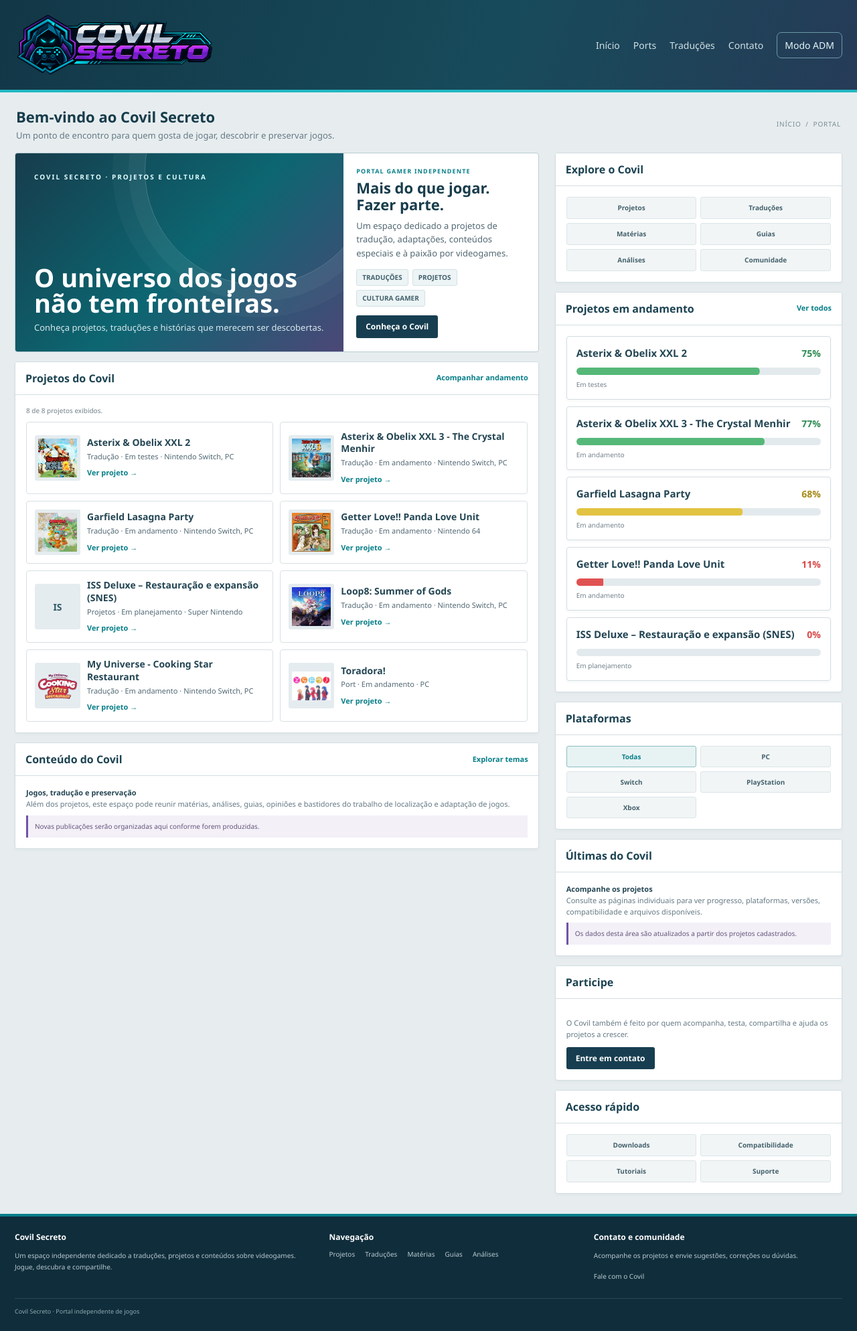
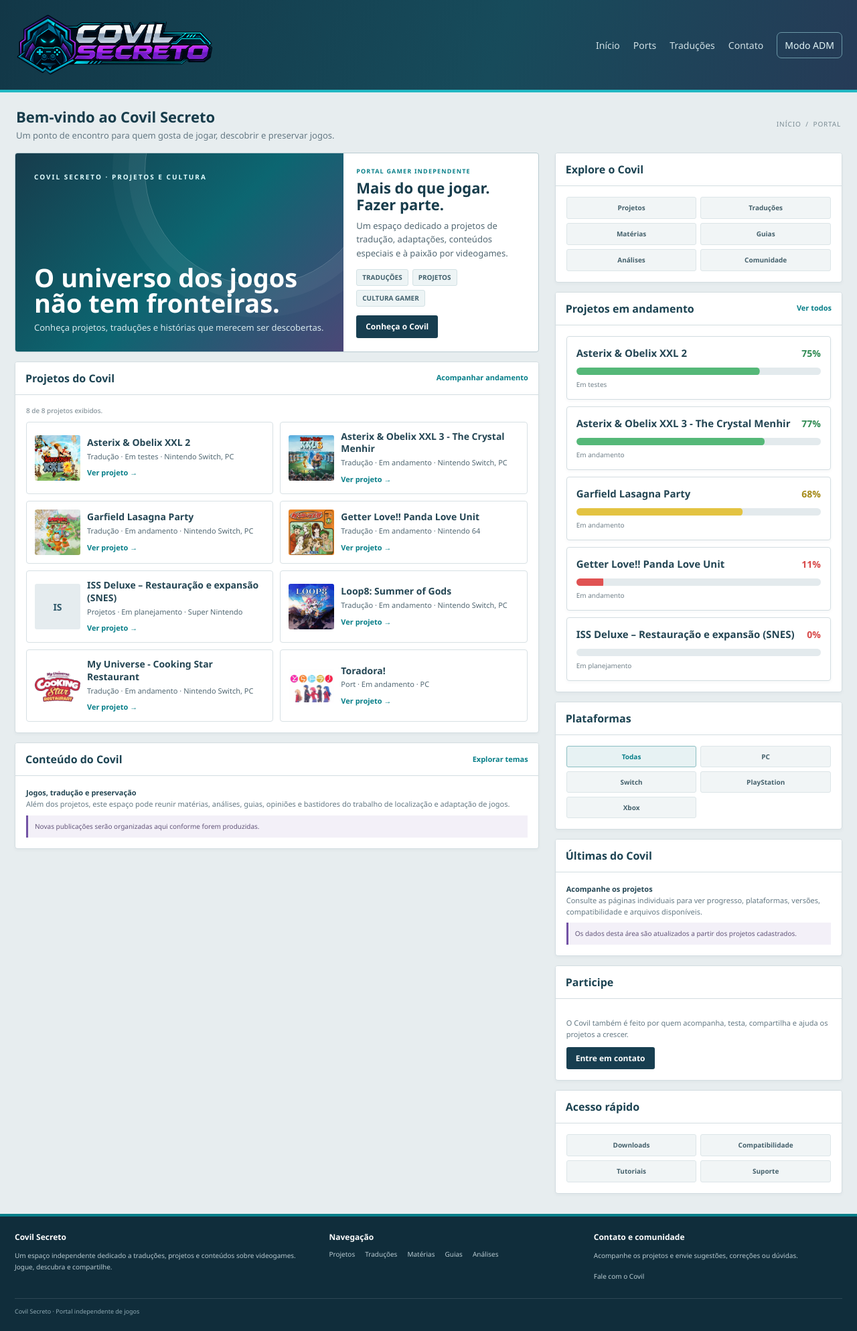
Before and after one commit to TemplarioK1/covil-secreto, a Jekyll site: the page built from index.html, in a window 1280 px wide. Shown: the whole page at 67% size. Built offline with Jekyll 4.4.1, drawn with Linux system fonts in a browser that asks for light colours.

Commit message:
Remove fundo e margem dos ícones da página inicial

```diff
--- a/index.html
+++ b/index.html
@@ -21,7 +21,7 @@
 .kicker{font-size:9px;font-weight:800;letter-spacing:.13em;color:var(--teal);text-transform:uppercase}.project-feature{background:#fff;border:1px solid #b9cbd1;border-radius:4px;overflow:hidden;display:grid;grid-template-columns:minmax(0,1.35fr) minmax(220px,.8fr);min-height:252px}
 .feature-art{position:relative;min-height:252px;background:linear-gradient(135deg,#173c4c,#0c6671 52%,#4c4777);overflow:hidden}.feature-art:before{content:"";position:absolute;width:340px;height:340px;border-radius:50%;border:1px solid #ffffff35;right:-45px;top:-145px;box-shadow:0 0 0 24px #ffffff0b,0 0 0 48px #ffffff08}.art-mark{position:absolute;left:28px;top:28px;color:#dffcff;font-size:10px;letter-spacing:.2em;font-weight:800}.art-title{position:absolute;left:28px;right:24px;bottom:25px;color:white}.art-title strong{display:block;font-size:clamp(24px,3vw,38px);line-height:1.02;max-width:460px}.art-title span{display:block;margin-top:8px;color:#d7e8ed;font-size:13px}
 .feature-copy{padding:20px 19px;display:flex;flex-direction:column;justify-content:center}.feature-copy h2{font-size:22px;line-height:1.15;margin:6px 0 8px;color:#183d4c}.feature-copy p{font-size:12px;color:#607580;line-height:1.6;margin:0 0 13px}.tags{display:flex;gap:6px;flex-wrap:wrap;margin-bottom:13px}.tag{display:inline-flex;align-items:center;font-size:10px;line-height:1.3;padding:5px 8px;background:#edf4f5;border:1px solid #d2e1e4;color:#42616d;border-radius:3px;font-weight:700}.action{display:inline-flex;align-items:center;justify-content:center;align-self:flex-start;background:#173e50;color:#fff;padding:9px 14px;border:0;border-radius:3px;font-size:12px;line-height:1.3;font-weight:700}.action:hover{background:var(--teal)}
-.tiles{display:grid;grid-template-columns:repeat(2,minmax(0,1fr));gap:10px}.tile{border:1px solid #d7e0e4;border-radius:3px;background:#fbfcfc;padding:11px;display:grid;grid-template-columns:68px minmax(0,1fr);gap:10px;align-items:center}.tile-thumb{width:68px;height:68px;min-width:0;overflow:hidden;border-radius:3px;background:#e5ecef;display:flex;align-items:center;justify-content:center}.tile-thumb img{display:block;width:100%;height:100%;max-width:100%;max-height:100%;object-fit:cover;object-position:center}.tile-icon-thumb img{object-fit:contain;padding:5px}.tile-icon{width:68px;height:68px;max-width:100%;max-height:100%;object-fit:cover;border-radius:3px;background:#e5ecef;display:grid;place-items:center;color:#315a6b;font-weight:800} .tile{min-width:0;overflow:hidden}.tile>div:last-child{min-width:0}.tile:nth-child(2n) .tile-icon{background:#eeeaf4;color:#655184}.tile h3{font-size:12px;margin:0 0 3px;color:#214453}.tile p{font-size:10px;line-height:1.4;color:#71818a;margin:0 0 4px}.tile a{font-size:10px;color:var(--teal);font-weight:750}
+.tiles{display:grid;grid-template-columns:repeat(2,minmax(0,1fr));gap:10px}.tile{border:1px solid #d7e0e4;border-radius:3px;background:#fbfcfc;padding:11px;display:grid;grid-template-columns:68px minmax(0,1fr);gap:10px;align-items:center}.tile-thumb{width:68px;height:68px;min-width:0;overflow:hidden;border-radius:3px;background:#e5ecef;display:flex;align-items:center;justify-content:center}.tile-thumb img{display:block;width:100%;height:100%;max-width:100%;max-height:100%;object-fit:cover;object-position:center}.tile-icon-thumb{background:transparent}.tile-icon-thumb img{object-fit:contain;padding:0}.tile-icon{width:68px;height:68px;max-width:100%;max-height:100%;object-fit:cover;border-radius:3px;background:#e5ecef;display:grid;place-items:center;color:#315a6b;font-weight:800} .tile{min-width:0;overflow:hidden}.tile>div:last-child{min-width:0}.tile:nth-child(2n) .tile-icon{background:#eeeaf4;color:#655184}.tile h3{font-size:12px;margin:0 0 3px;color:#214453}.tile p{font-size:10px;line-height:1.4;color:#71818a;margin:0 0 4px}.tile a{font-size:10px;color:var(--teal);font-weight:750}
 .project-row{padding:14px;background:#fff;border:1px solid #d3dde1;border-radius:4px;box-shadow:0 2px 5px #183b4b0a}.project-row+.project-row{margin-top:10px}.project-row .progress-heading{display:flex;justify-content:space-between;align-items:center;gap:14px;margin-bottom:11px}.project-row .progress-heading strong{font-size:15px;line-height:1.4;color:#244654}.project-row .progress-value{font-size:14px;font-weight:700;font-variant-numeric:tabular-nums;white-space:nowrap}.project-row .progress-track{height:11px;border-radius:999px;background:#e3eaed;overflow:hidden}.project-row .progress-fill{display:block;width:100%;height:100%;border-radius:inherit;transform:scaleX(var(--progress));transform-origin:left center;animation:progress-appear .8s ease-out both}.project-row.progress-red .progress-fill{background:#e05252}.project-row.progress-red .progress-value{color:#d84b4b}.project-row.progress-orange .progress-fill{background:#ed963d}.project-row.progress-orange .progress-value{color:#c87927}.project-row.progress-yellow .progress-fill{background:#e3c342}.project-row.progress-yellow .progress-value{color:#a58a18}.project-row.progress-green .progress-fill{background:#55b878}.project-row.progress-green .progress-value{color:#328c55}.project-row.progress-complete .progress-fill{background:#397fd6}.project-row.progress-complete .progress-value{color:#2869b8}.project-row small{display:block;margin-top:7px;font-size:10px;color:#71818a}
 .side-links{display:grid;grid-template-columns:1fr 1fr;gap:6px}.side-links a,.side-links button{padding:8px;background:#f1f5f6;border:1px solid #dce5e8;border-radius:3px;font-size:10px;color:#45616c;font-weight:700;text-align:center;cursor:pointer;font-family:inherit}.side-links a:hover,.side-links button:hover,.side-links button.filter-active{border-color:#8bbec2;color:var(--teal);background:#e7f2f3}.notice{font-size:11px;color:#647984;line-height:1.55}.notice strong{color:#244654}.statusline{padding:9px 10px;border-left:3px solid var(--purple);background:#f3f0f8;font-size:10px;color:#625479;margin-top:8px}
 .footer{background:#102d3b;color:#b9cbd2;padding:22px max(22px,calc((100% - 1360px)/2));display:grid;grid-template-columns:1.2fr 1fr 1fr;gap:24px;border-top:4px solid #087f89}.footer h3{font-size:12px;color:white;margin:0 0 8px}.footer p,.footer a{font-size:10px;color:#b9cbd2;line-height:1.7}.footer-links{display:flex;flex-wrap:wrap;gap:7px 15px}.copyright{grid-column:1/-1;border-top:1px solid #ffffff20;padding-top:12px;font-size:9px;color:#8faab4}
```
